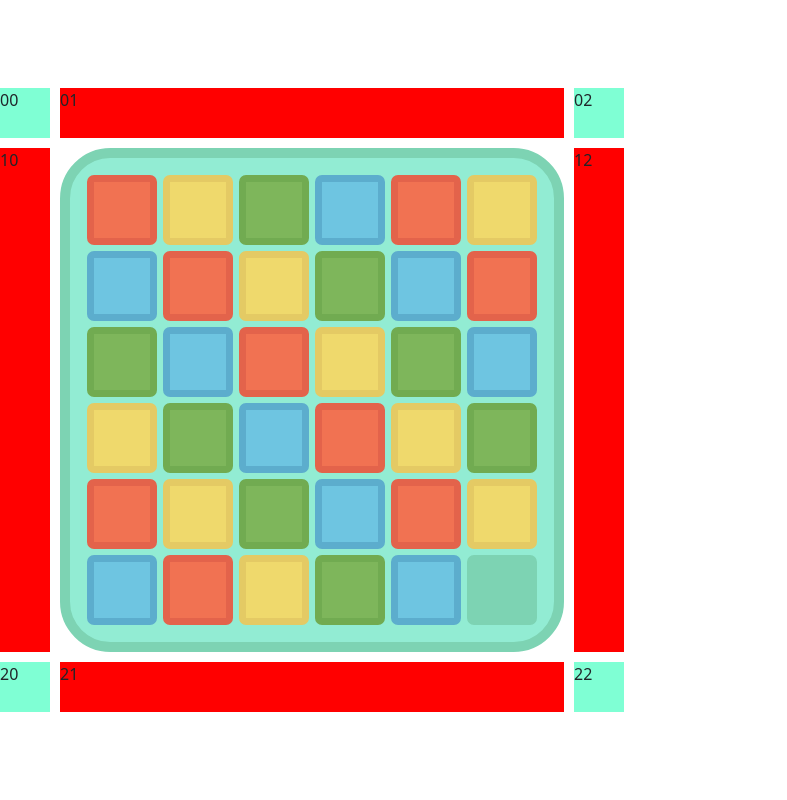
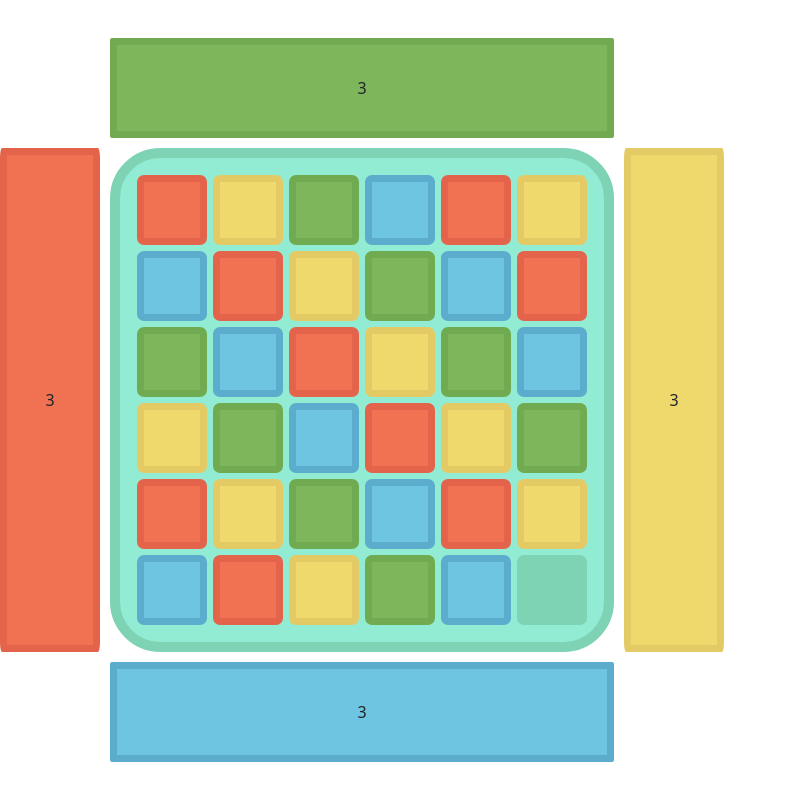
Before and after one commit to oliva-luca/switcher-web-implementation, a React (Vite) app: page /game in a window 1280 px wide. Shown: the whole page, without its empty margins (0-787 px from the left). Built offline with nearby package versions, Linux system fonts and the light colour scheme.

Commit message:
SWT-45 tablero de figuras de cada jugador

```diff
--- a/src/containers/game/Game.css
+++ b/src/containers/game/Game.css
@@ -1,25 +1,24 @@
 .board {
   display: grid;
-    grid-template-columns: 50px 504px 50px;
-    grid-template-rows: 50px 504px 50px;
+  grid-template-columns: 100px 504px 100px;
+  grid-template-rows: 100px 504px 100px;
   gap: 10px;
 }
 
-
 .square-cor {
   background-color: aquamarine;
-    width: 50px;
-    height: 50px;
+  height: 100px;
+  width: 100px;
 }
 
 .square-side {
   background-color: red;
-    width: 50px;
+  width: 100px;
   height: 504px;
 }
 
 .square-side2 {
   background-color: red;
   width: 504px;
-    height: 50px;
+  height: 100px;
 }
--- a/src/containers/game/Game.tsx
+++ b/src/containers/game/Game.tsx
@@ -1,6 +1,7 @@
 import "./Game.css";
 import "./Game.css";
 import GameBoard from "./components/GameBoard";
+import FigureBoard from "./components/FigureBoard";
 
 function Game() {
   const board: string[][] = [
@@ -15,19 +16,27 @@ function Game() {
   return (
     <>
       <div className="board">
-        <div className="square-cor">00</div>
-        <div className="square-side2">01</div>
-        <div className="square-cor">02</div>
+        <div></div>
+        <div>
+          <FigureBoard pos="top" deck={3} />
+        </div>
+        <div></div>
 
-        <div className="square-side">10</div>
+        <div>
+          <FigureBoard pos="lft" deck={3} />
+        </div>
         <div>
           <GameBoard board={board} />
         </div>
-        <div className="square-side">12</div>
+        <div>
+          <FigureBoard pos="rgt" deck={3} />
+        </div>
 
-        <div className="square-cor">20</div>
-        <div className="square-side2">21</div>
-        <div className="square-cor">22</div>
+        <div></div>
+        <div>
+          <FigureBoard pos="btm" deck={3} />
+        </div>
+        <div></div>
       </div>
     </>
   );
--- /dev/null
+++ b/src/containers/game/components/FigureBoard.css
@@ -0,0 +1,61 @@
+.figureBoard {
+  display: flex;
+  justify-content: center;
+  align-items: center;
+  background: #92ecd3;
+  border: 10px solid #7dd3b3;
+  float: left;
+  height: 100px;
+  width: 504px;
+  border-radius: 2px;
+  align-content: center;
+  align-items: center;
+}
+
+.figureGrid {
+  display: grid;
+  grid-template-columns: repeat(4, 50px);
+  grid-template-rows: 50px;
+  gap: 6px;
+}
+
+.figureBoardSide {
+  display: flex;
+  justify-content: center;
+  align-items: center;
+  background: #92ecd3;
+  border: 10px solid #7dd3b3;
+  float: left;
+  height: 504px;
+  width: 100px;
+  border-radius: 2%;
+  align-content: center;
+  align-items: center;
+}
+
+.figureGridSide {
+  display: grid;
+  grid-template-columns: repeat(6, 70px);
+  grid-template-rows: repeat(6, 70px);
+  gap: 6px;
+}
+
+.ply1 {
+  background-color: #6ec5e1 !important;
+  border: 7px solid #5cadcd !important;
+}
+
+.ply2 {
+  background-color: #efd96c !important;
+  border: 7px solid #e4ca64 !important;
+}
+
+.ply3 {
+  background-color: #7eb65b !important;
+  border: 7px solid #71ab51 !important;
+}
+
+.ply4 {
+  background-color: #f17252 !important;
+  border: 7px solid #e3634b !important;
+}
--- /dev/null
+++ b/src/containers/game/components/FigureBoard.tsx
@@ -0,0 +1,19 @@
+import "./FigureBoard.css";
+
+interface FigureBoardProp {
+  pos: string;
+  deck: number;
+}
+
+const FigureBoard = ({ pos, deck }: FigureBoardProp) => {
+  return (
+    <>
+      {pos == "btm" && <div className="figureBoard ply1">{deck}</div>}
+      {pos == "rgt" && <div className="figureBoardSide ply2">{deck}</div>}
+      {pos == "top" && <div className="figureBoard ply3">{deck}</div>}
+      {pos == "lft" && <div className="figureBoardSide ply4">{deck}</div>}
+    </>
+  );
+};
+
+export default FigureBoard;
--- a/src/containers/game/components/ZonaFiguras.tsx
+++ /dev/null
@@ -1 +0,0 @@
-import "./ZonaFiguras.css";
```
Also changed, not shown: src/containers/game/components/ZonaFiguras.css (deleted, +0 -20 lines), src/containers/game/components/FigureDeck.css (added), src/containers/game/components/FiigureDeck.tsx (added), src/containers/game/components/MazoFiguras.css (deleted), src/containers/game/components/MazoFiguras.tsx (deleted). Lines whose indentation alone changed are shown as unchanged.
